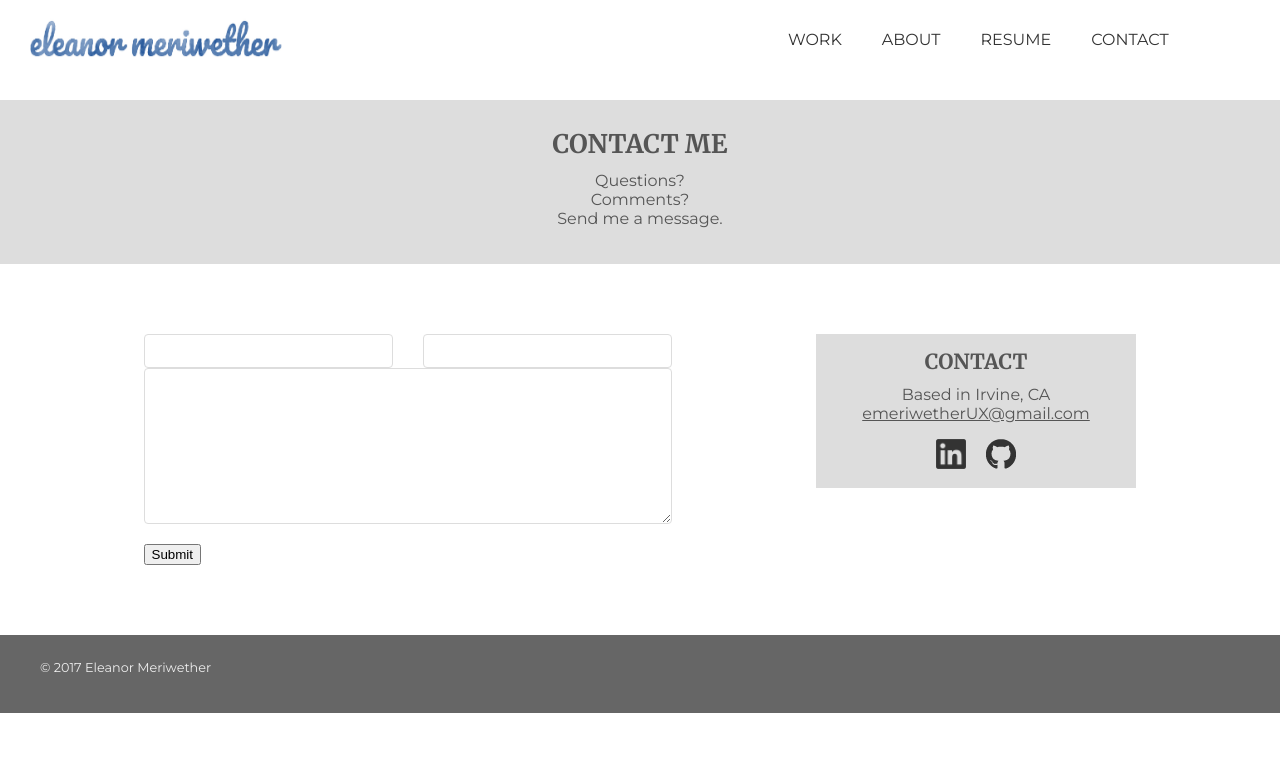
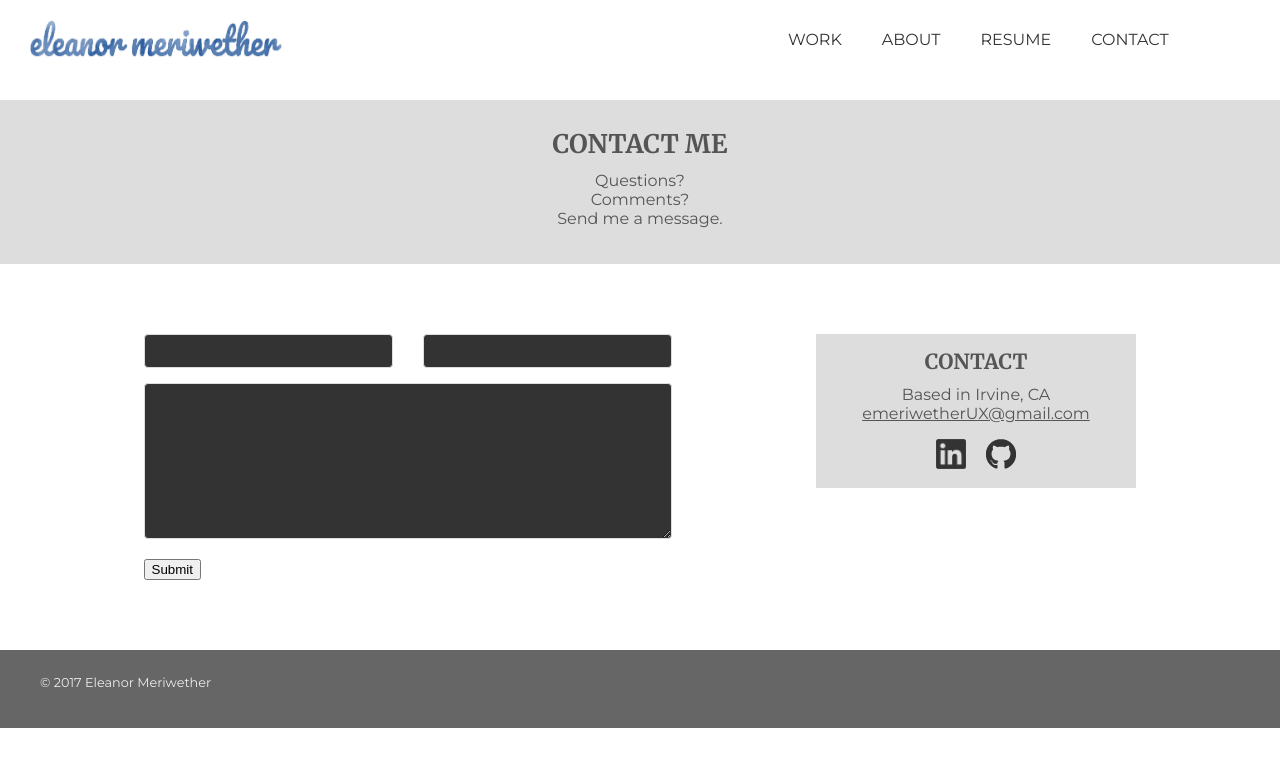
Before and after one commit to emeriwether/emeriwether.github.io, a Jekyll site: the page built from contact.html, in a window 1280 px wide. Shown: the top 767 px of the page. Built offline with Jekyll 4.4.1, drawn with Linux system fonts in a browser that asks for light colours; nearby versions of some CDN libraries.

Commit message:
adjust styling for contact form

```diff
--- a/css/styles.css
+++ b/css/styles.css
@@ -144,9 +144,9 @@
 section.contactInfo > div:nth-child(1) { width: 60%; }
 section.contactInfo > div:nth-child(2) { margin-left: 60px;  background-color: #ddd; padding: 15px 15px; }
 
-section.contactInfo #form input[type=text] { border: 1px solid #ddd; border-radius: 4px;  height: 30px; width: 35%; }
+section.contactInfo #form input[type=text] { border: 1px solid #ddd; border-radius: 4px;  height: 30px; width: 35%; background-color: #333; margin-bottom: 15px; }
 section.contactInfo #form input:nth-child(2) { margin-left: 25px; }
-section.contactInfo #form textarea { border: 1px solid #ddd; border-radius: 4px; width: 75%; height: 150px; display: block; margin-left: 12%; }
+section.contactInfo #form textarea { border: 1px solid #ddd; border-radius: 4px; width: 75%; height: 150px; display: block; margin-left: 12%; background-color: #333; }
 section.contactInfo #form input[type=submit] {display: block; margin-top: 20px; margin-left: 12%; }
 
 section.contactInfo #info div img { width: 30px; height: 30px; }
```
